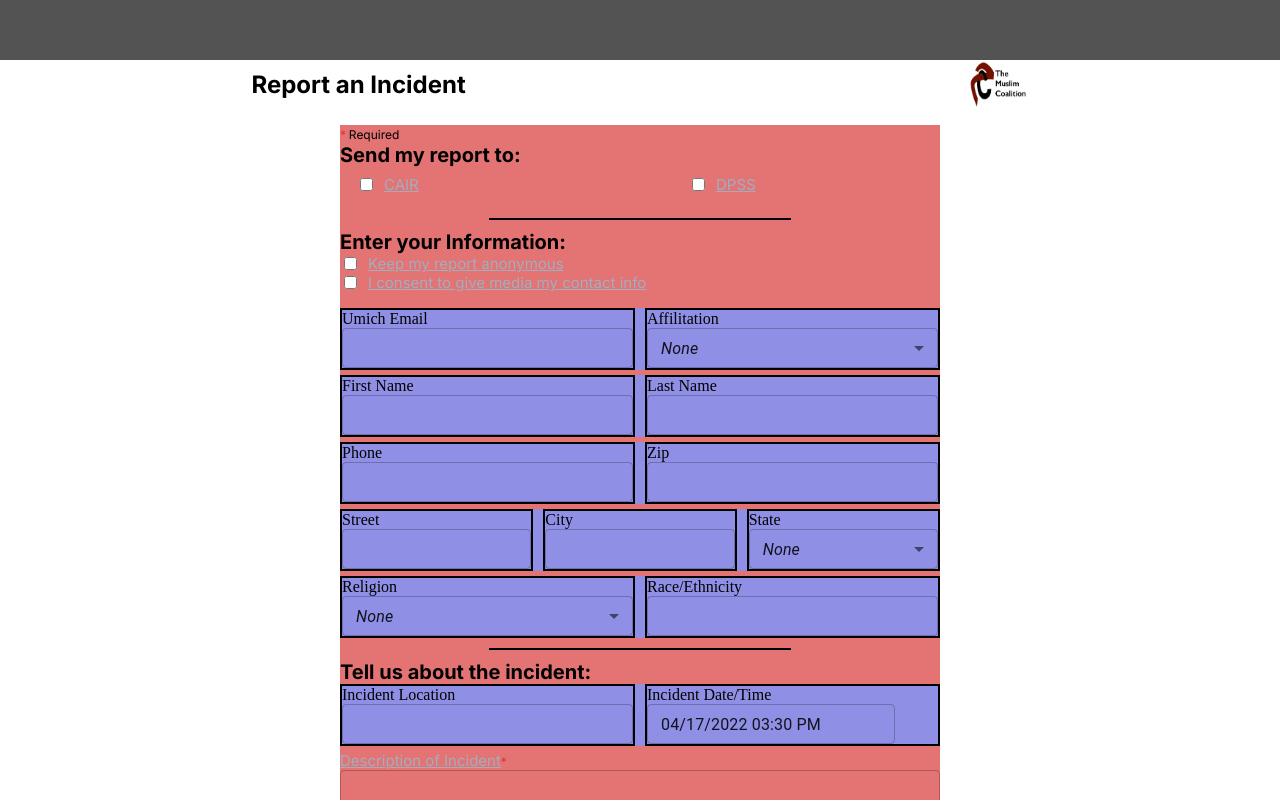
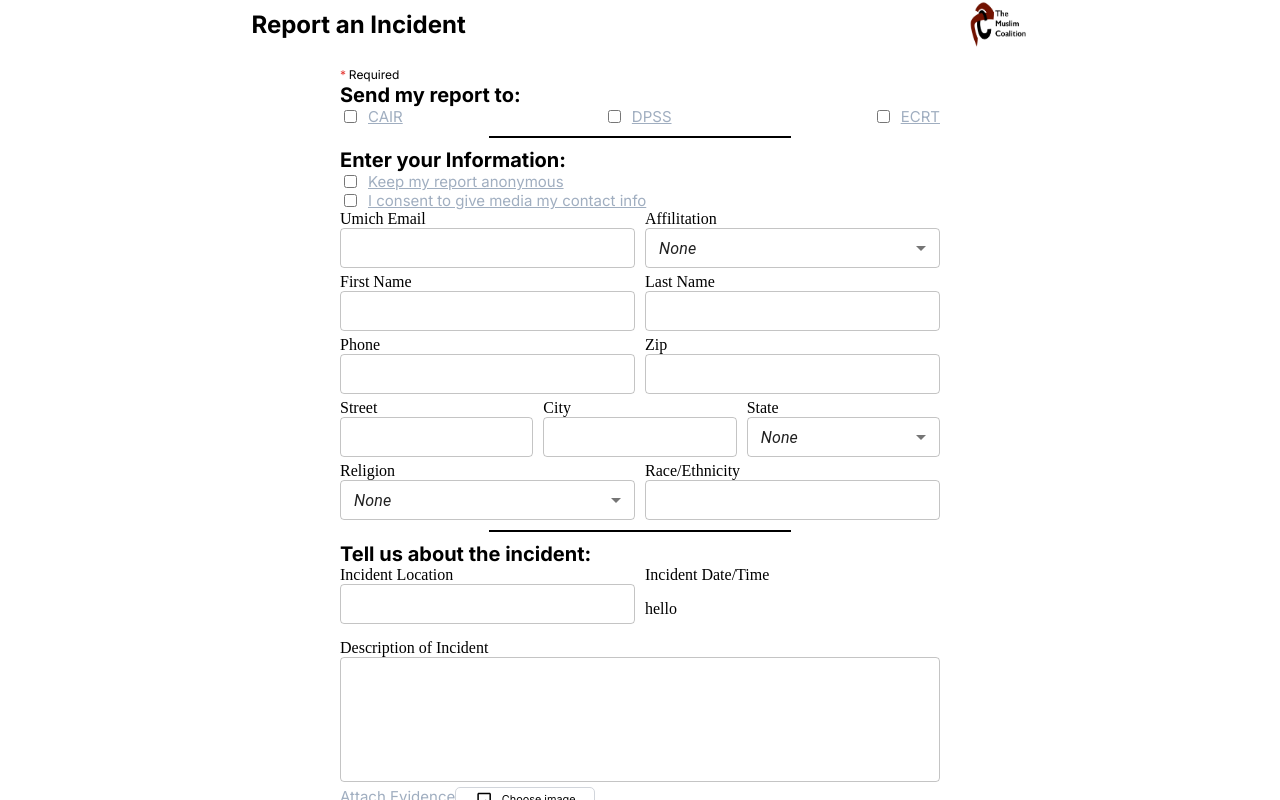
Before and after one commit to khanabdu25/iwg-form-muizz, a React (Vite) app in the folder frontend/iwg-form/: page / in a window 1280 px wide. Shown: the top 800 px of the page. Built offline with nearby package versions, Linux system fonts and the light colour scheme; the HTML template or start-up script is replaced by a standard one.

Commit message:
Added further style changes

```diff
--- a/frontend/iwg-form/src/App.tsx
+++ b/frontend/iwg-form/src/App.tsx
@@ -5,9 +5,6 @@ import MainPage from './mainpage.tsx';
 const App: React.FC = () => {
   return (
     <div>
-      <header style={{ backgroundColor: '#535353', }}>
-        {/* App Bar Content Goes Here */}
-      </header>
       <MainPage />
     </div>
   );
--- a/frontend/iwg-form/src/components/FormElement/FormElement.css
+++ b/frontend/iwg-form/src/components/FormElement/FormElement.css
@@ -1,7 +1,7 @@
 .form-item{
     margin-right: 10px;
     flex-grow: 1;
-    border: solid black 2px;
+    /* border: solid black 2px; */
     width: 100%;
 }
 
@@ -17,3 +17,11 @@
     /* border: solid blue 2px; */
     width: 100%;
 }
+
+.date-height{
+    /* height: 10px; */
+    /* border: solid blue 2px; */
+    background-color: rgb(137, 137, 220);
+
+
+}
--- a/frontend/iwg-form/src/components/FormElement/FormElement.tsx
+++ b/frontend/iwg-form/src/components/FormElement/FormElement.tsx
@@ -4,7 +4,7 @@ import FormControl from "@mui/material/FormControl";
 import Select, { SelectChangeEvent } from "@mui/material/Select";
 import MenuItem from "@mui/material/MenuItem";
 import dayjs from "dayjs";
-import { DateTimeField } from "@mui/x-date-pickers/DateTimeField";
+import { MobileDatePicker } from '@mui/x-date-pickers/MobileDatePicker';
 import { LocalizationProvider } from "@mui/x-date-pickers/LocalizationProvider";
 import { AdapterDayjs } from "@mui/x-date-pickers/AdapterDayjs";
 import "./FormElement.css";
@@ -61,12 +61,15 @@ const FormElement: React.FC<FormElement> = ({
 			);
 		} else if (formType === "time") {
 			return (
-				<LocalizationProvider dateAdapter={AdapterDayjs}>
-					<DateTimeField
-						defaultValue={dayjs("2022-04-17T15:30")}
-						size="small"
-					/>
-				</LocalizationProvider>
+				<p>hello</p>
+			);
+		} else if (formType === "big-text"){
+			return (
+				<TextField
+					className="input-style"
+					multiline
+					rows={4}
+				/>
 			);
 		}
 		return <p>{formType} is not a valid type you dog</p>;
--- a/frontend/iwg-form/src/formcomponents.css
+++ b/frontend/iwg-form/src/formcomponents.css
@@ -8,6 +8,7 @@
 	font-family: "Inter", sans-serif; /* font-['Inter'] equivalent */
 	margin: 10px 0;
 }
+
 
 .asterisk {
 	color: #e3342f;
@@ -41,19 +42,10 @@
 }
 
 .row {
-	background-color: rgb(143, 143, 229);
+	/* background-color: rgb(143, 143, 229); */
 	display: flex;
 	justify-content: flex-start;
 	margin-bottom: 5px;
-}
-
-.child {
-	flex: 1; /* Makes children take equal width */
-	/* background-color: blue; */
-	white-space: nowrap;
-	padding: 0.5rem; /* Optional: Adds some padding inside children */
-	margin: 0 0.5rem; /* Optional: Adds some margin between children */
-	min-width: 50%;
 }
 
 .subheader {
@@ -156,3 +148,9 @@
 	font-family: "Inter", sans-serif;
 	font-weight: normal;
 }
+
+#checkbox-style {
+	display: flex;
+	justify-content: space-between;
+	margin-bottom: 10px;
+}
--- a/frontend/iwg-form/src/mainpage.css
+++ b/frontend/iwg-form/src/mainpage.css
@@ -22,7 +22,7 @@
   /* justify-content: flex-start;  */
   overflow-y: auto;
   min-width: 200px;
-  background-color: rgb(228, 115, 115);
+  /* background-color: rgb(228, 115, 115); */
 }
 
 /* @media (min-width: 768px) {
--- a/frontend/iwg-form/src/mainpage.tsx
+++ b/frontend/iwg-form/src/mainpage.tsx
@@ -41,23 +41,17 @@ const MainPage: React.FC = () => {
 				</div>
 				<div className="subheader">Send my report to:</div>
 
-				<div className="parent">
-					<div className="child">
-						<CheckWithText text="CAIR" />
-					</div>
-					<div className="child">
-						<CheckWithText text="DPSS" />
-					</div>
-					<div className="child">
-						<CheckWithText text="ECRT" />
-					</div>
+				<div id="checkbox-style">
+					<CheckWithText text="CAIR" />
+					<CheckWithText text="DPSS" />
+					<CheckWithText text="ECRT" />
 				</div>
 
 				<Spacer height={0} />
 
 				<div className="subheader">Enter your Information:</div>
 
-				<div className="bottom-margin">
+				<div className="checkbox-style">
 					<CheckWithText text="Keep my report anonymous" />
 					<CheckWithText text="I consent to give media my contact info" />
 				</div>
@@ -114,22 +108,14 @@ const MainPage: React.FC = () => {
 						formType="time"
 					/>
 				</div>
-				<div className="bottom-margin">
-					<div>
-						<span className="label-style">
-							Description of Incident
-						</span>
-						<span className="asterisk">*</span>
-					</div>
-					{/* <Spacer height={3} /> */}
-					<TextField
-						id="outlined-multiline-static"
-						multiline
-						rows={4}
-						className="TextField"
+
+				<div className="row">
+					<FormElement
+						labelText="Description of Incident"
+						formType="big-text"
 					/>
 				</div>
-				<div className="bottom-margin">
+				<div className="row">
 					<div>
 						<span className="label-style">Attach Evidence</span>
 					</div>
```
